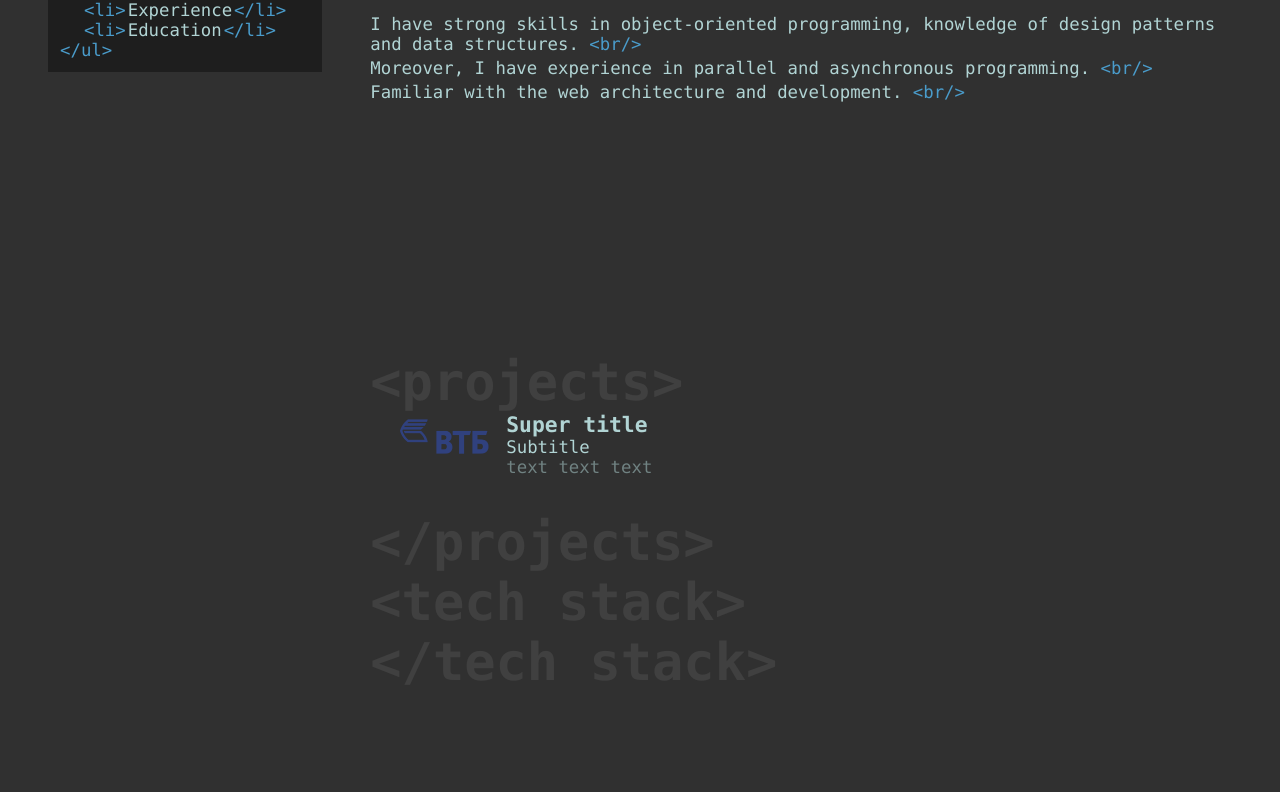
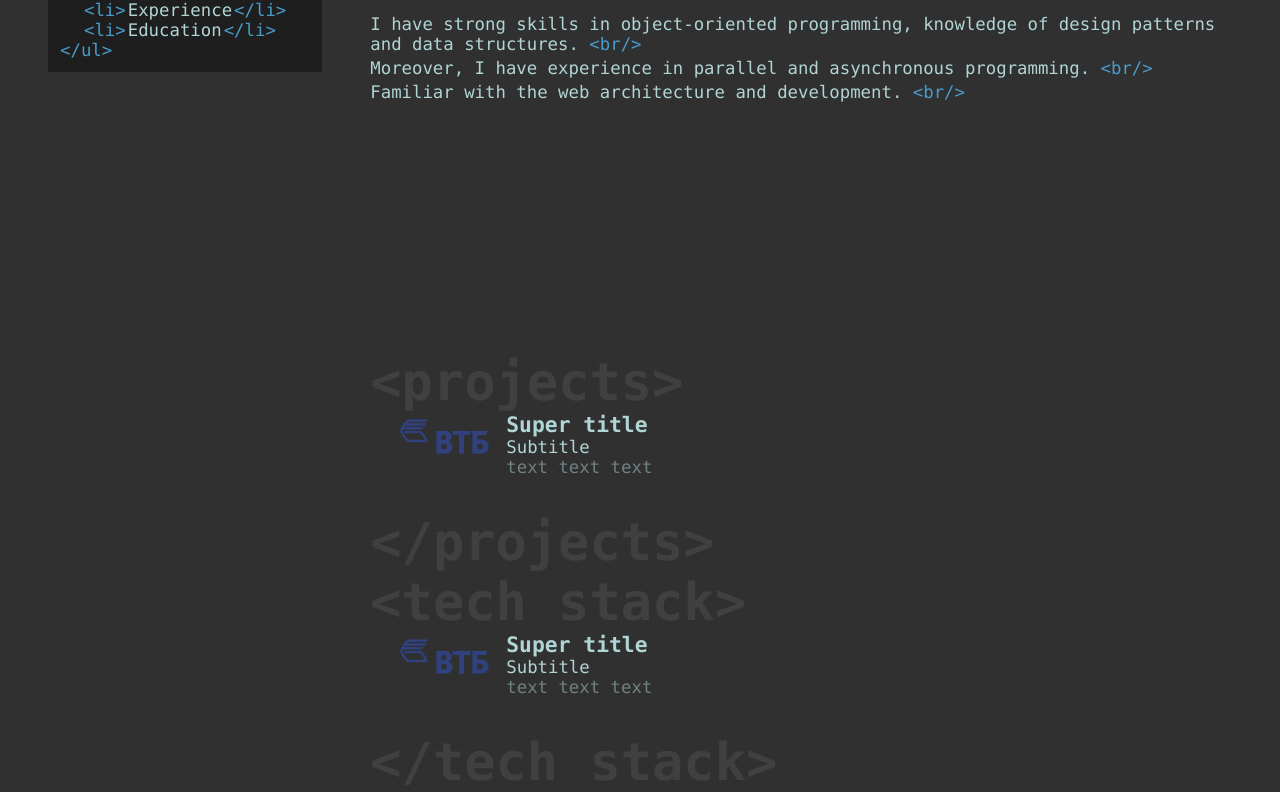
Before and after one commit to daniilpass/personal-cv, a React app in the folder web/: page / in a window 1280 px wide. Shown: the part 396-1188 px from the top of the page. Before the commit the page ends 1088 px from the top, so only its background shows below. Built offline with nearby package versions, Linux system fonts and the light colour scheme.

Commit message:
scetions like components

```diff
--- a/web/src/App.css
+++ b/web/src/App.css
@@ -69,7 +69,7 @@ a {
     display: inline-block;
 }
 
-.content__intro {
+.content__intro-layout {
     min-height: calc(100vh - var(--text-size-h1));
     display: flex;
     align-items: center;
--- a/web/src/App.js
+++ b/web/src/App.js
@@ -1,17 +1,13 @@
 import React from "react";
 import { Menu, MenuItem } from "./components/menu";
-import Block from "./components/block";
+import Intro from "./components/sections/intro";
 
 import "./App.css";
-import Intro from "./components/intro";
-import Card from "./components/card";
-
-import VtbLogo from "./assets/img/vtb.png";
-
+import Projects from "./components/sections/projects";
+import TechStack from "./components/sections/techStack";
 function App() {
     return (
         <div className="app">
-
             <div className="app__menu-layout">
                 <div className="app_menu">
                     <Menu>
@@ -25,25 +21,13 @@ function App() {
             </div>
             <div className="app__content-layout">
                 <div className="app_content">
-                    <div className="content__intro">
+                    <div className="content__intro-layout">
                         <Intro />
                     </div>
-
-                    <Block id="projects" title="Projects">
-                        <Card
-                          title="Super title"
-                          subtitle="Subtitle"
-                          text="text text text"
-                          img={VtbLogo} />
-                    </Block>
-
-                    <Block id="tech-stack" title="Tech stack">
-                    </Block>
+                    <Projects />
+                    <TechStack />
                 </div>
             </div>
-
-
-
         </div>
     )
 }
--- a/web/src/components/intro/Intro.jsx
+++ b/web/src/components/sections/intro/Intro.jsx
@@ -1,5 +1,5 @@
 import React from "react";
-import TextTag from "../texttag";
+import TextTag from "../../texttag";
 
 
 import "./Intro.css"
--- /dev/null
+++ b/web/src/components/sections/projects/Projects.jsx
@@ -0,0 +1,17 @@
+import React from "react";
+import Block from "../../block";
+import Card from "../../card";
+import VtbLogo from "../../../assets/img/vtb.png";
+
+export function Projects() {
+
+    return (
+        <Block id="projects" title="Projects">
+            <Card
+                title="Super title"
+                subtitle="Subtitle"
+                text="text text text"
+                img={VtbLogo} />
+        </Block>
+    )
+}
--- /dev/null
+++ b/web/src/components/sections/projects/index.js
@@ -0,0 +1,2 @@
+import { Projects } from "./Projects";
+export default Projects;
--- /dev/null
+++ b/web/src/components/sections/techStack/TechStack.jsx
@@ -0,0 +1,17 @@
+import React from "react";
+import Block from "../../block";
+import Card from "../../card";
+import VtbLogo from "../../../assets/img/vtb.png";
+
+export function TechStack() {
+
+    return (
+        <Block id="tech-stack" title="Tech stack">
+            <Card
+                title="Super title"
+                subtitle="Subtitle"
+                text="text text text"
+                img={VtbLogo} />
+        </Block>
+)
+}
--- /dev/null
+++ b/web/src/components/sections/techStack/index.js
@@ -0,0 +1,2 @@
+import { TechStack } from "./TechStack";
+export default TechStack;
```
Also changed, not shown: web/src/components/sections/intro/Intro.css (renamed from web/src/components/intro/Intro.css), web/src/components/sections/intro/index.js (renamed from web/src/components/intro/index.js).
